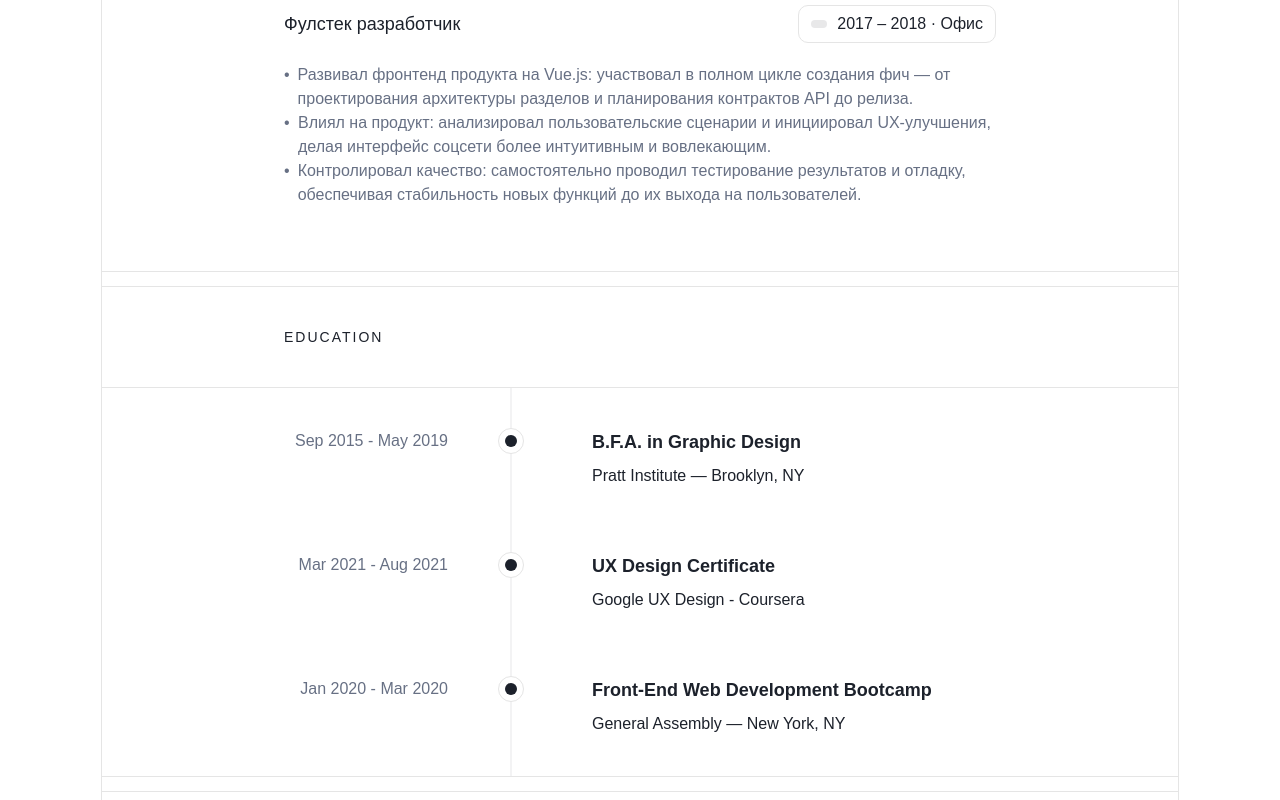
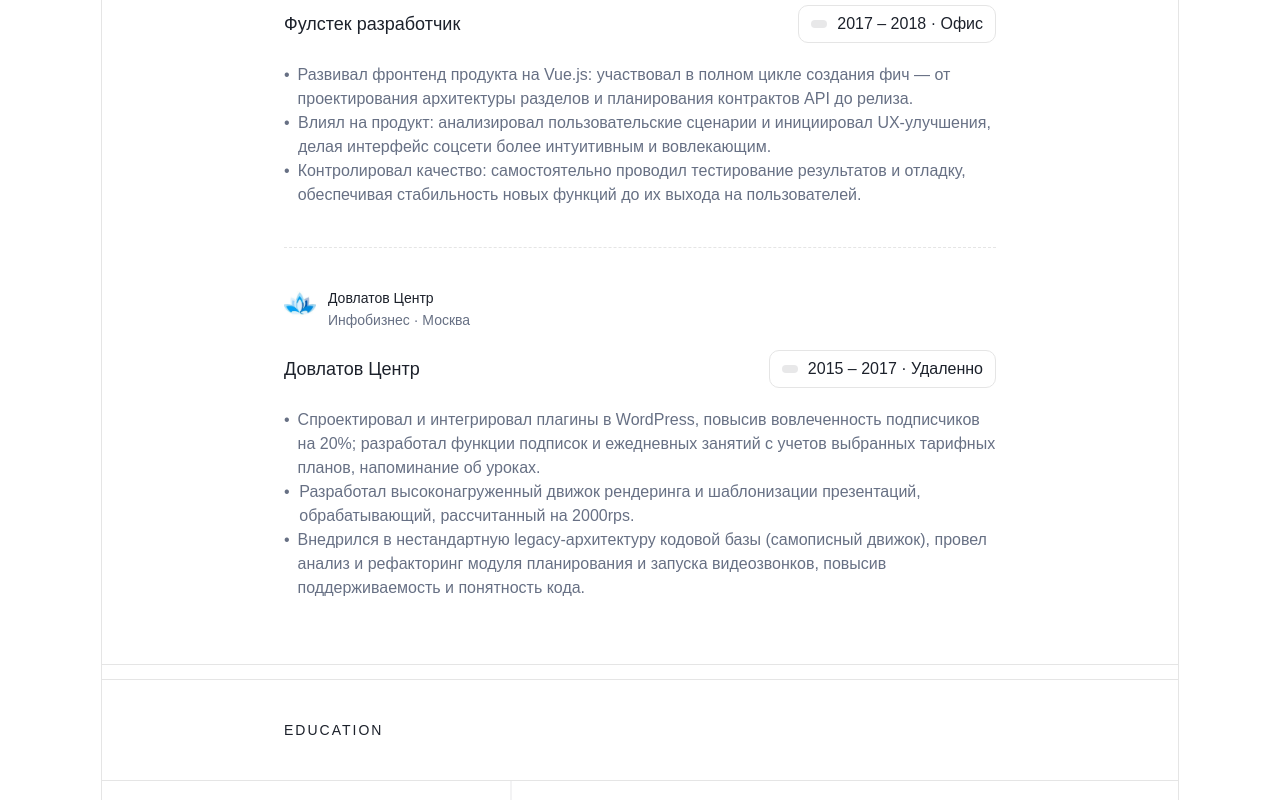
Before and after one commit to arswarog/resume, a React (Vite) app: page / in a window 1280 px wide. Shown: the part 4796-5596 px from the top of the page. Built offline with nearby package versions, Linux system fonts and the light colour scheme.

Commit message:
feat: add Довлатов Центр experience entry

```diff
--- a/src/components/home/experience/index.tsx
+++ b/src/components/home/experience/index.tsx
@@ -229,6 +229,34 @@
                     отладку, обеспечивая стабильность новых функций до их выхода на пользователей.
                 </ExperienceItem>
             </Experience>
+            <Experience
+                role="Довлатов Центр"
+                company={
+                    <CompanyInfo
+                        icon="/images/companies/dowlatow.jpg"
+                        name="Довлатов Центр"
+                        description="Инфобизнес"
+                        location="Москва"
+                    />
+                }
+                location="Удаленно"
+                time="2015 – 2017"
+            >
+                <ExperienceItem>
+                    Спроектировал и интегрировал плагины в WordPress, повысив вовлеченность
+                    подписчиков на 20%; разработал функции подписок и ежедневных занятий с учетов
+                    выбранных тарифных планов, напоминание об уроках.
+                </ExperienceItem>
+                <ExperienceItem>
+                    Разработал высоконагруженный движок рендеринга и шаблонизации презентаций,
+                    обрабатывающий, рассчитанный на 2000rps.
+                </ExperienceItem>
+                <ExperienceItem>
+                    Внедрился в нестандартную legacy-архитектуру кодовой базы (самописный движок),
+                    провел анализ и рефакторинг модуля планирования и запуска видеозвонков, повысив
+                    поддерживаемость и понятность кода.
+                </ExperienceItem>
+            </Experience>
         </ExperienceContainer>
     );
 }
```
Also changed, not shown: public/images/companies/dowlatow.jpg (added).
